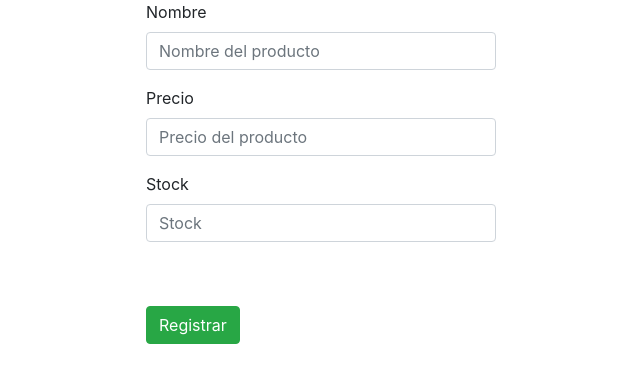
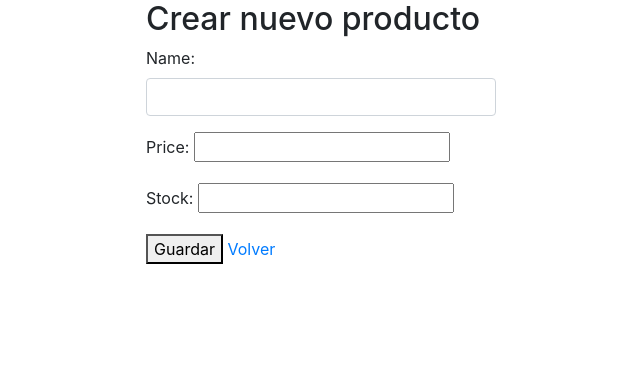
Before and after one commit to JoakoSavini/django-project, a Django app: page /products/create_product/ in a window 1280 px wide. Shown: the part 56-439 px from the top of the page, without its empty margins (319-959 px from the left). Run offline with Django 5.2, Linux system fonts and the light colour scheme; some libraries are stand-ins or nearby versions.

Commit message:
Cambios en vistas basadas en clase

```diff
--- /dev/null
+++ b/products/forms.py
@@ -0,0 +1,16 @@
+from django import forms
+
+from products.models import Product
+
+class ProductForms(forms.ModelForm):
+
+    class Meta:
+        model = Product
+        fields = ['name', 'price', 'stock']
+        widgets = {
+            'name': forms.TextInput(
+                attrs={
+                    'class':'form-control',
+                }
+            )
+        }
--- a/products/templates/products/create_product.html
+++ b/products/templates/products/create_product.html
@@ -1,7 +1,8 @@
 {% extends 'base.html' %}
 
-{% block title %} Agregar Producto {% endblock %}
-
+{% block title %}
+    Crear Producto
+{% endblock %}
 
 {% block content %}
 
@@ -9,48 +10,16 @@
     <div class="row">
         <div class="col-4"></div>
         <div class="col-4">
+            <h2>Crear nuevo producto</h2>
             <form method="post">
-            {% csrf_token %}
-                <div class="form-group">
-                <label for="name"> Nombre </label>
-                <input
-                    type="text"
-                    name="name"
-                    id="name"
-                    class="form-control"
-                    placeholder="Nombre del producto"
-                    required
-                    >
-                </div>
-                <div class="form-group">
-                    <label for="price"> Precio </label>
-                    <input
-                    type="number"
-                    name="price"
-                    id="price"
-                    class="form-control"
-                    placeholder="Precio del producto"
-                    required
-                    >
-                </div>
-                <div class="form-group">
-                    <label for="stock"> Stock </label>
-                    <input
-                    type="number"
-                    name="stock"
-                    id="stock"
-                    class="form-control"
-                    placeholder="Stock"
-                    required
-                    >
-                </div>
-                    <button type="submit" class="btn btn-success mt-5"> Registrar </button>
-                </form>
-            </div>
+                {% csrf_token %}
+                {{ form.as_p }}
+                <button type="submit"> Guardar </button>
+                <a href="{% url 'product_list' %}"> Volver </a>
+            </form>
         </div>
         <div class="col-4"></div>
     </div>
 </div>
 
-
 {% endblock %}
--- a/products/urls.py
+++ b/products/urls.py
@@ -1,20 +1,19 @@
 from django.urls import path
 
 from products.views import (
-    order_list,
-    product_detail,
-    product_list,  # no se usan mas
-    customer_list,
-    product_create,
+    CustomerList,
+    ProductCreateView,
+    ProductDelete,
+    ProductDetail,
     ProductList,
-    ProductDetail,
+    OrderList,
 )
 
 urlpatterns = [
     path(
         route='create_product/',
-        view=product_create,
-        name='create_product'
+        view=ProductCreateView.as_view(),
+        name='product_create'
     ),
     path(
         route='product_list/',
@@ -27,13 +26,18 @@ urlpatterns = [
         name='product_detail'
     ),
     path(
+        route='product_delete/<int:product_id>/',
+        view=ProductDelete.as_view(),
+        name='product_delete'
+    ),
+    path(
         route='order_list/',
-        view=order_list,
+        view=OrderList.as_view(),
         name='order_list'
     ),
     path(
         route='customer_list/',
-        view=customer_list,
+        view=CustomerList.as_view(),
         name='customer_list'
     )
 ]
--- a/products/views.py
+++ b/products/views.py
@@ -1,11 +1,20 @@
+from django.contrib import messages
+
 from django.shortcuts import render, get_object_or_404
-from django.views.generic import DetailView, ListView
+from django.views import View
+from django.views.generic import (
+    CreateView,
+    DeleteView,
+    DetailView,
+    ListView,
+)
+from django.urls import reverse_lazy
 
-from products.models import Product
+from products.models import Customer, Product, Order
 from products.services.products import ProductService
 from products.services.customers import CustomerService
+from products.forms import ProductForms
 
-from django.contrib import messages
 
 # Vista basada en clases
 class ProductList(ListView):
@@ -19,73 +28,34 @@ class ProductDetail(DetailView):
     context_object_name = 'products'
     pk_url_kwarg = 'product_id'
 
+class ProductCreateView(CreateView):
+    form_class = ProductForms
+    template_name = 'products/create_product.html'
+    success_url = reverse_lazy('product_list')
 
-def product_create(request):
-    if request.method == 'POST':
-        data = request.POST
-        name = data.get('name')
-        price = data.get('price')
-        stock = data.get('stock')
+    def form_valid(self, form):
+        messages.success(self.request, "Producto Creado")
+        return super().form_valid(form)
 
-        if not name or not price or not stock:
-            messages.error(request, "Faltan datos")
+class CustomerList(ListView):
+    model = Customer
+    template_name = 'customers/list.html'
+    context_object_name = 'customers'
 
-        elif Product.objects.filter(name=name).exists():
-            messages.error(request, "El producto ya está cargado")
+class ProductDetail(DetailView):
+    model = Product
+    template_name = 'products/detail.html'
+    context_object_name = 'product'
+    pk_url_kwarg = 'product_id' # Nombre con el que va a encontrar el ID en la URL
 
 
-        else:
-            Product.objects.create(
-                name=name,
-                price=price,
-                stock=stock,
-            )
+class ProductDelete(DeleteView):
+    model = Product
+    template_name = "products/delete.html"
+    pk_url_kwarg = 'product_id'
+    success_url = reverse_lazy('product_list') # Nombre con el que va a encontrar el ID en la URL
 
-
-
-    """ aca el method es GET """
-    return render(
-        request,
-        'products/create_product.html',
-        )
-
-def customer_list(request):
-    all_customers = CustomerService.get_all()
-    suma = CustomerService.sum_customer(all_customers)
-
-    return render(
-        request,
-        'customers/list.html',
-        dict(
-            customers=all_customers,
-            suma = suma,
-        )
-    )
-
-def product_detail(request, product_id):
-    product = get_object_or_404(Product, id=product_id)
-    return render(
-        request,
-        'products/detail.html',
-        dict(
-            product=product,
-        )
-    )
-
-def order_list(request):
-    return render(request, 'orders/list.html')
-
-# DEPRECADO
-def product_list(request):
-    all_products = ProductService.get_all()
-    suma = ProductService.sum_product_price(all_products)
-
-    return render(
-        request,
-        'products/list.html',
-        dict(
-            products=all_products,
-            suma = suma,
-            otro_atributo='Atributo 2'
-        )
-    )
+class OrderList(ListView):
+    model = Order
+    template_name = 'orders/list.html'
+    context_object_name = 'orders'
```
Also changed, not shown: products/templates/products/delete.html (added, +16 -0 lines), products/templates/products/list.html (+11 -6 lines).
